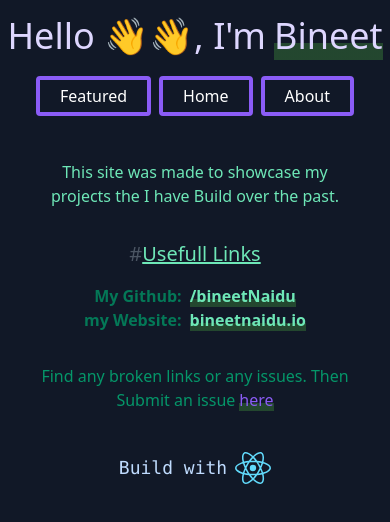
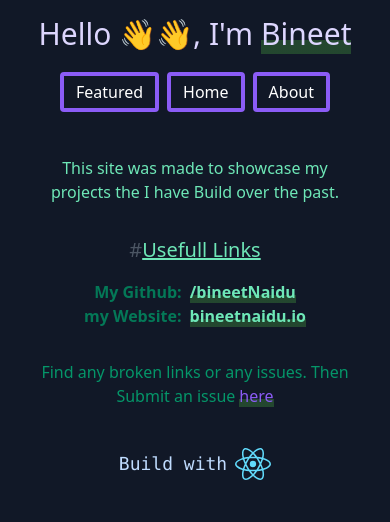
Before and after one commit to bineetNaidu/bineetnaiduapps, a Next.js app: page /about in a window 390 px wide. Shown: the top 522 px of the page. Built offline with nearby package versions, Linux system fonts and the light colour scheme.

Commit message:
🎉 UI improv ( media queries )

```diff
--- a/components/Header.tsx
+++ b/components/Header.tsx
@@ -4,7 +4,7 @@ import Tabs from './Tabs';
 const Header: FC = () => {
   return (
     <>
-      <div className="flex justify-center text-4xl py-4 text-purple-200">
+      <div className="flex justify-center text-center text-3xl py-4 text-purple-200">
         <h1>
           Hello 👋👋, I'm
           <a
--- a/components/Project.tsx
+++ b/components/Project.tsx
@@ -9,11 +9,11 @@ const Project: FC<Props> = ({ project }) => {
   return (
     <article className="p-4 flex space-x-4 w-11/12 md:w-8/12 mx-auto cursor-pointer hover:bg-purple-900 transition-all rounded">
       <div className="min-w-0 relative flex-auto sm:pr-20 lg:pr-0 xl:pr-20">
-        <h2 className="text-lg font-semibold mb-0.5 text-purple-300">
-          <span className="text-3xl">{project.name}</span>
+        <h2 className="sm:text-3xl text-lg font-semibold mb-0.5 text-purple-300">
+          <span>{project.name}</span>
         </h2>
         <dl className="flex flex-wrap text-sm font-medium whitespace-pre">
-          <div>
+          <div className="text-xs sm:text-sm text-gray-500">
             <dt className="sr-only">Status</dt>
             <dd>
               <abbr title={`Status: ${project.status}`}>{project.status}</abbr>
@@ -24,7 +24,7 @@ const Project: FC<Props> = ({ project }) => {
               {project.description}
             </dd>
           </div>
-          <div className="absolute top-0 right-0 rounded-full bg-amber-50 text-amber-900 px-2 py-0.5 flex items-center space-x-1">
+          <div className="sm:absolute sm:top-0 sm:right-0 rounded-full bg-amber-50 text-amber-900 px-2 py-0.5 flex items-center space-x-1">
             {project.featured && (
               <dt className="text-amber-500">
                 <span className="sr-only">Featured</span>
--- a/components/Tabs.tsx
+++ b/components/Tabs.tsx
@@ -3,7 +3,7 @@ import Link from 'next/link';
 
 const Tabs: FC = () => {
   const linkButton =
-    'inline-block py-1 px-5 border-4 border-purple-500 m-1 text-white rounded box-border font-light text-center transition-all cursor-pointer hover:bg-green-500 hover:border-opacity-0';
+    'inline-block py-1 sm:px-5 px-3 border-4 border-purple-500 m-1 text-white rounded box-border font-light text-center transition-all cursor-pointer hover:bg-green-500 hover:border-opacity-0';
 
   return (
     <nav className="top-0 flex justify-center items-center sticky w-full z-50">
```
